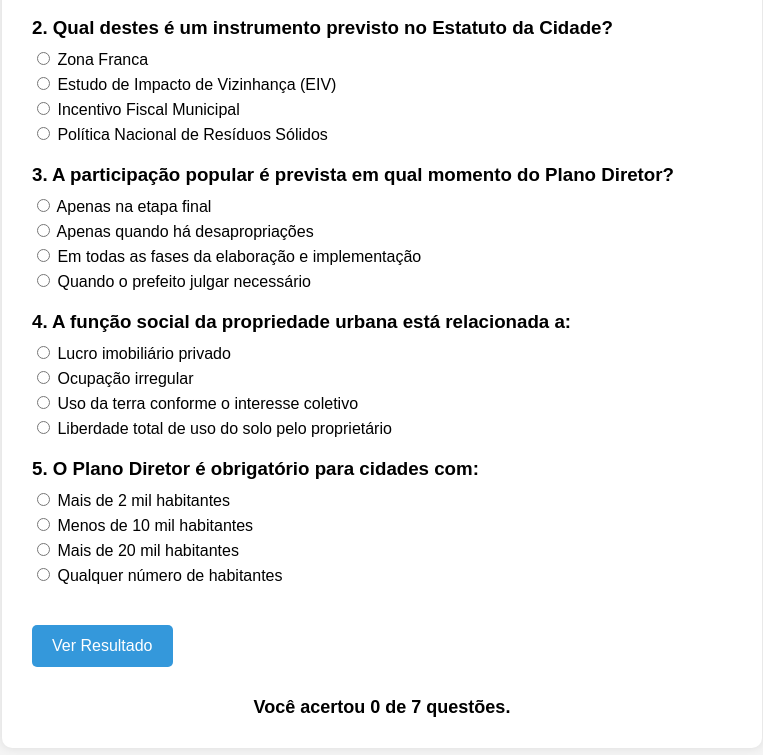
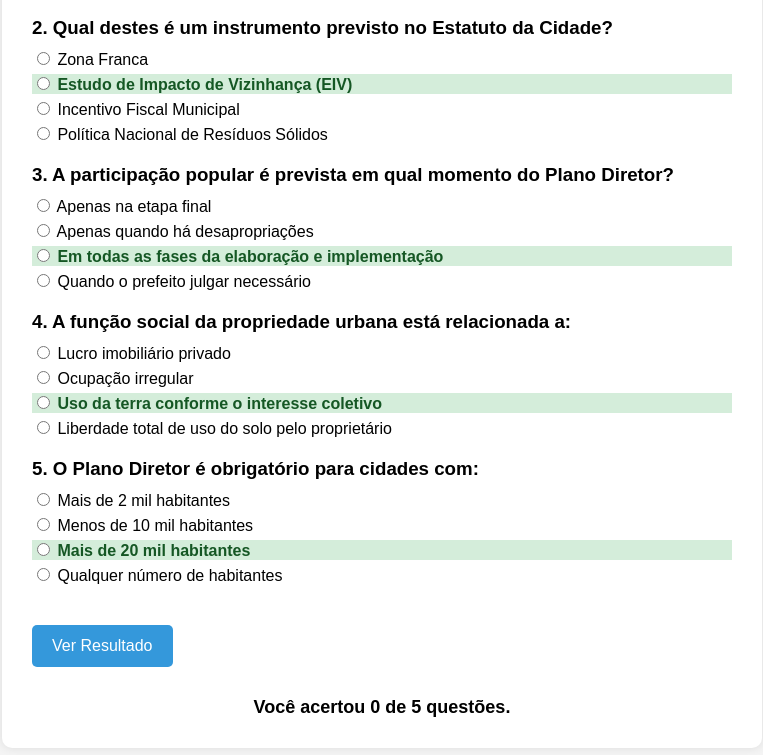
Before and after one commit to RenataVerasVenturim/cronogramaEstudo, a plain HTML site: page fazer_questoes12.html in a window 1280 px wide. Both pictures are taken after a click on the button "Ver Resultado". Shown: the part 268-1023 px from the top of the page, without its empty margins (258-1021 px from the left). Drawn offline with Linux system fonts and the light colour scheme.

Commit message:
Update fazer_questoes12.html

```diff
--- a/fazer_questoes12.html
+++ b/fazer_questoes12.html
@@ -117,7 +117,6 @@
 
   </form>
 </div>
-
 <script>
   function corrigirQuiz() {
     const respostas = {
@@ -125,17 +124,47 @@
       q2: 'b',
       q3: 'c',
       q4: 'c',
-      q5: 'c',
-      q6: 'a', // Resposta correta da questão 6
-      q7: 'b'  // Resposta correta da questão 7
+      q5: 'c'
     };
 
     let acertos = 0;
+
+    // Limpa marcações anteriores
+    document.querySelectorAll('.options label').forEach(label => {
+      label.style.backgroundColor = '';
+      label.style.color = '';
+      label.style.fontWeight = '';
+    });
+
     for (let q in respostas) {
-      const respostaUsuario = document.querySelector(`input[name="${q}"]:checked`);
-      if (respostaUsuario && respostaUsuario.value === respostas[q]) {
-        acertos++;
-      }
+      const respostaCorreta = respostas[q];
+      const opcoes = document.getElementsByName(q);
+      let usuarioRespondeu = false;
+
+      opcoes.forEach(opcao => {
+        const label = opcao.parentElement;
+
+        if (opcao.checked) {
+          usuarioRespondeu = true;
+          if (opcao.value === respostaCorreta) {
+            acertos++;
+            label.style.backgroundColor = '#d4edda'; // verde claro
+            label.style.color = '#155724';
+            label.style.fontWeight = 'bold';
+          } else {
+            label.style.backgroundColor = '#f8d7da'; // vermelho claro
+            label.style.color = '#721c24';
+            label.style.fontWeight = 'bold';
+          }
+        }
+
+        // Sempre marca a correta com verde claro
+        if (opcao.value === respostaCorreta) {
+          label.style.backgroundColor = '#d4edda';
+          label.style.color = '#155724';
+          label.style.fontWeight = 'bold';
+        }
+      });
     }
 
     const total = Object.keys(respostas).length;
@@ -143,6 +172,5 @@
     resultado.innerHTML = `Você acertou <strong>${acertos}</strong> de <strong>${total}</strong> questões.`;
   }
 </script>
-
 </body>
 </html>
```
